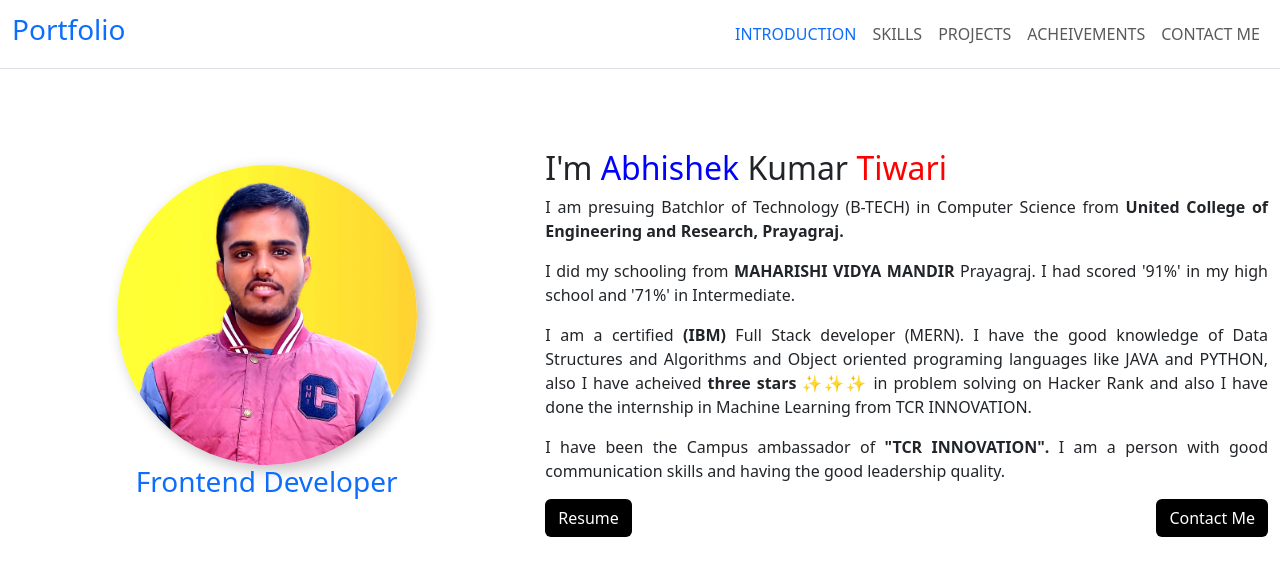
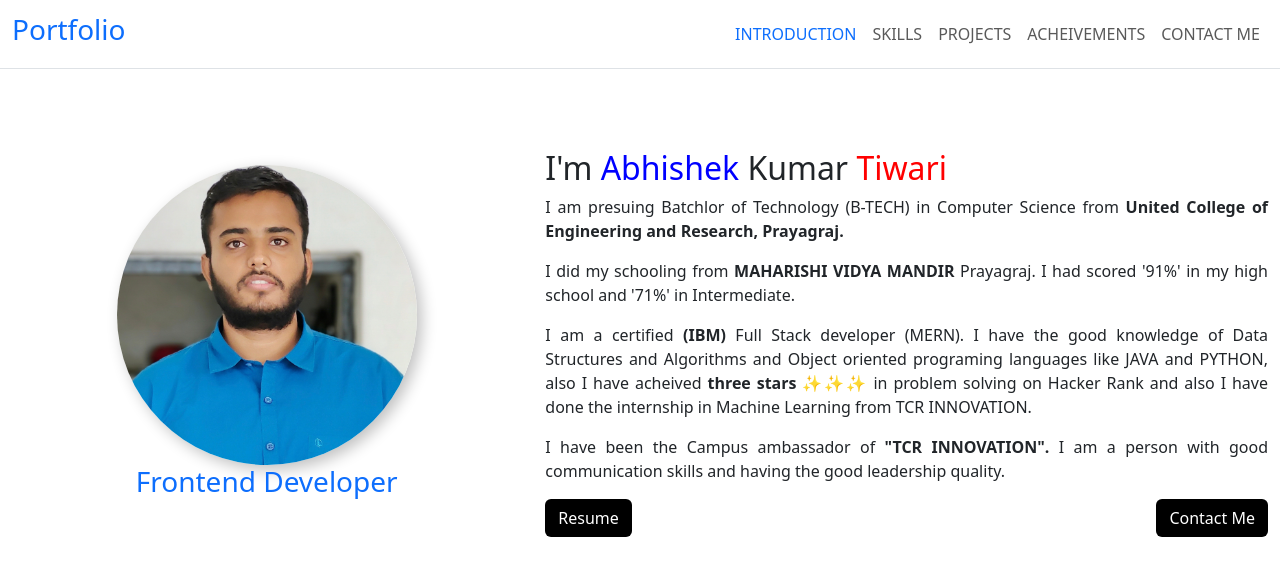
Before and after one commit to Suraj-tiwari973/Suraj-Portfolio-React, a React (Create React App) app: page / in a window 1280 px wide. Shown: the top 576 px of the page. Built offline with nearby package versions, Linux system fonts and the light colour scheme.

Commit message:
chages profile picture

```diff
--- a/src/pages/Home.jsx
+++ b/src/pages/Home.jsx
@@ -11,7 +11,7 @@ export default function Home() {
       <div className="container-fluid inner-box my-5">
       <div className="row">
       <div className="col-12 col-lg-5 column1 img-parent">
-          <img src="../suraj 1.jpg" alt='...' className='img'/>
+          <img src="../surajPic.jpg" alt='...' className='img'/>
           <h3 className='text-primary'>Frontend Developer</h3>
       </div>
 
```
Also changed, not shown: public/surajPic.jpg (added).
